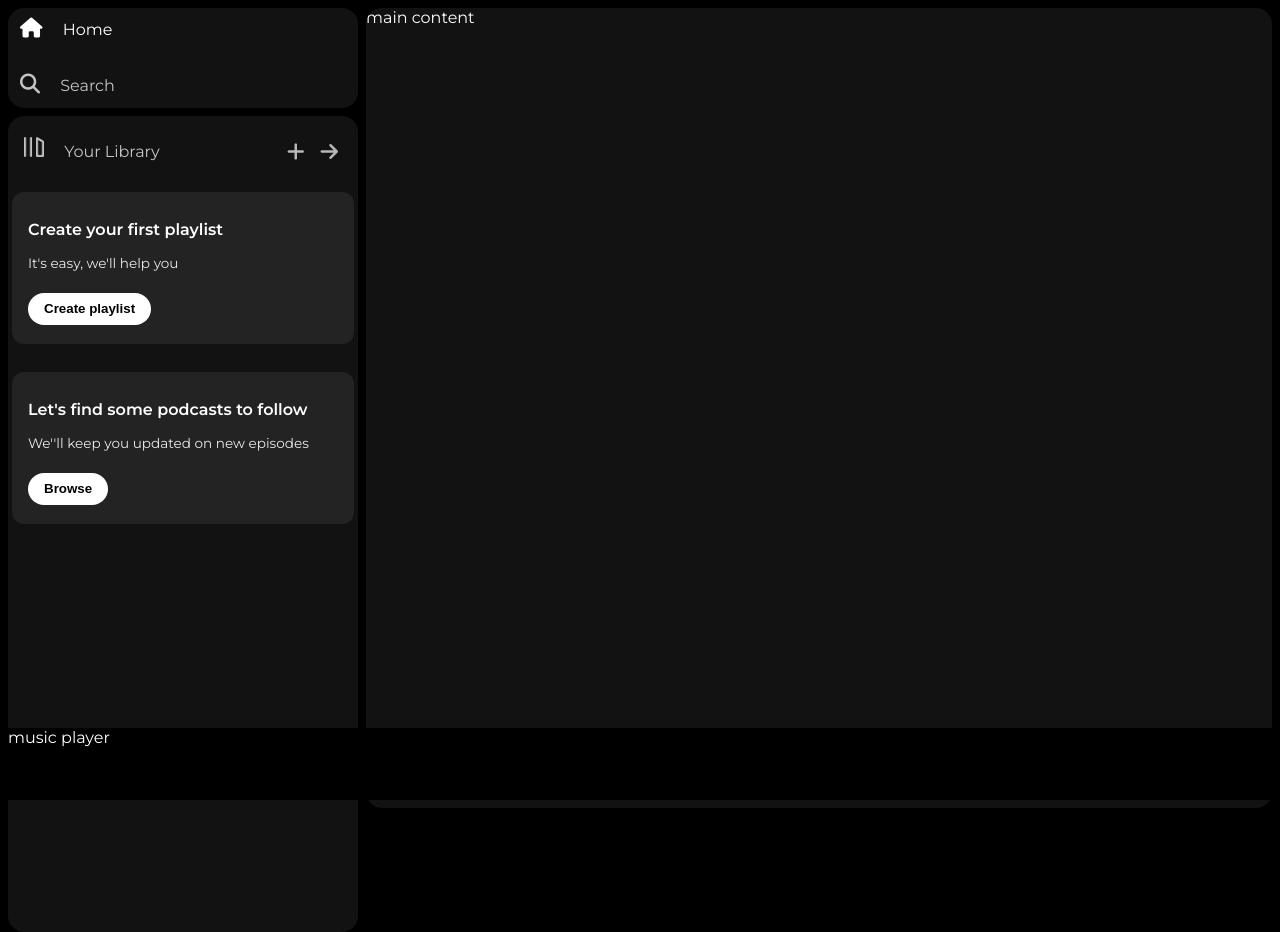
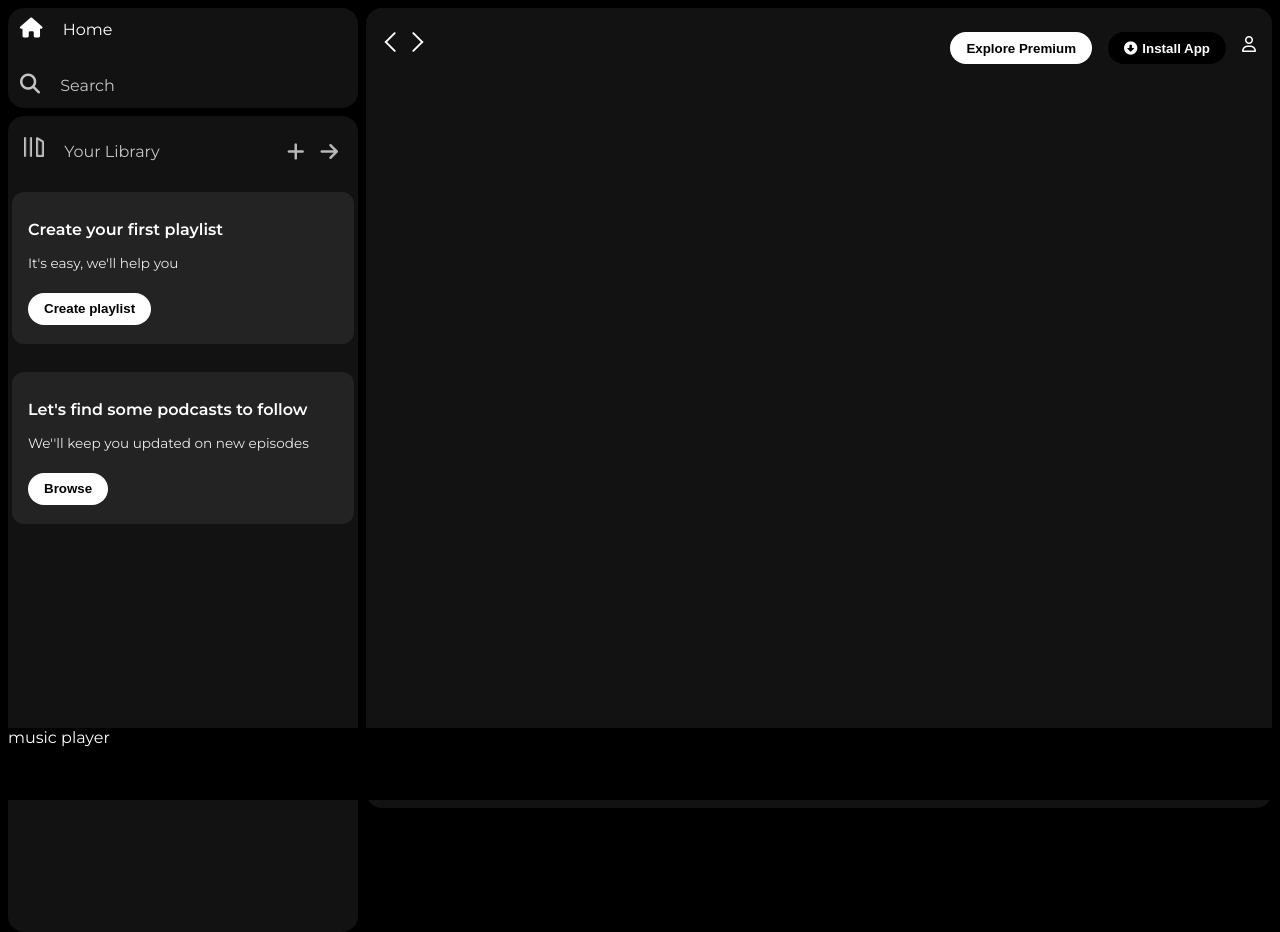
Before and after one commit to hemangsengar/Spotify-Clone-Website, a plain HTML site: page index.html in a window 1280 px wide. Drawn offline with Linux system fonts and the light colour scheme.

Commit message:
Nav bar done

```diff
--- a/index.html
+++ b/index.html
@@ -48,7 +48,20 @@
                 </div>
             </div>
         </div>
-        <div class="main-content">main content</div>
+        <div class="main-content">
+            <div class="sticky-nav">
+                <div class="sticky-nav-icons">
+                    <img src="./assets/backward_icon.png">
+                    <img src="./assets/forward_icon.png">
+                </div>
+                <div class="sticky-nav-options">
+                    <button class="badge nav-item hide">Explore Premium</button>
+                    <button class="badge nav-item dark-badge "><i class="fa-solid fa-circle-down" style="margin-right: 5px;"></i>Install App</button>
+                    <i class="fa-regular fa-user nav-item"></i>
+                </div>
+            </div>
+            <div class="cards"></div>
+        </div>
         <div class="music-player">music player</div>
     </div>
 
--- a/style.css
+++ b/style.css
@@ -134,3 +134,39 @@ a {
     height: 2rem;
     width: fit-content;
 }
+
+
+.sticky-nav{
+    position: sticky;
+    top: 0;
+    background-color: #121212;
+    display: flex;
+    justify-content: space-between;
+    align-items: center;
+    padding: 1rem 0 1rem 0;
+}
+
+.sticky-nav-icons{
+    margin-left: 0.75rem;
+}
+
+.sticky-nav-options {
+    display: flex;
+    justify-content: center;
+    align-items: center;
+}
+
+.nav-item{
+    margin-right: 1rem;
+}
+
+.dark-badge{
+    background-color: #000;
+    color: #fff;
+}
+
+@media (max-width: 1000px){
+    .hide{
+        display: none;
+    }
+}
```
